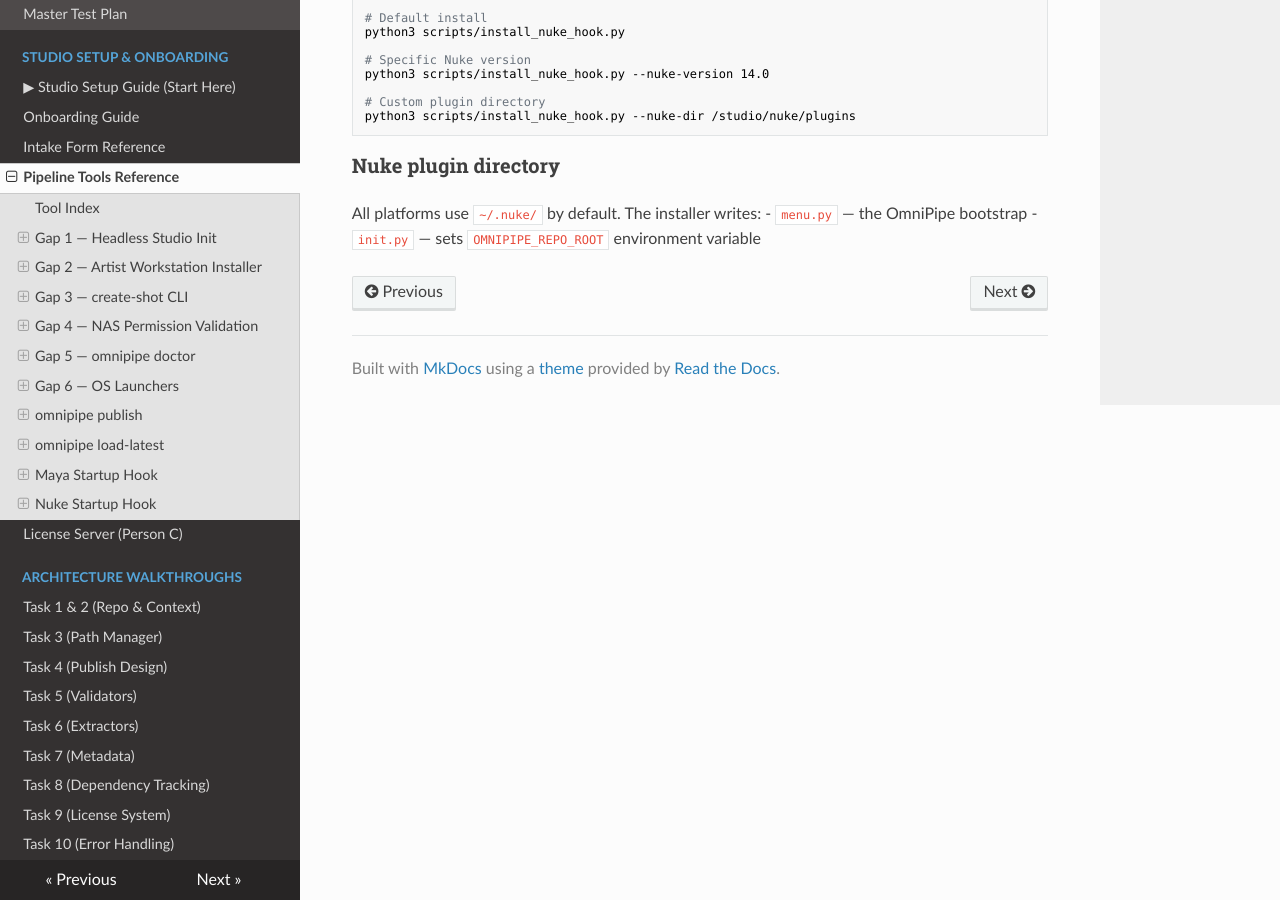
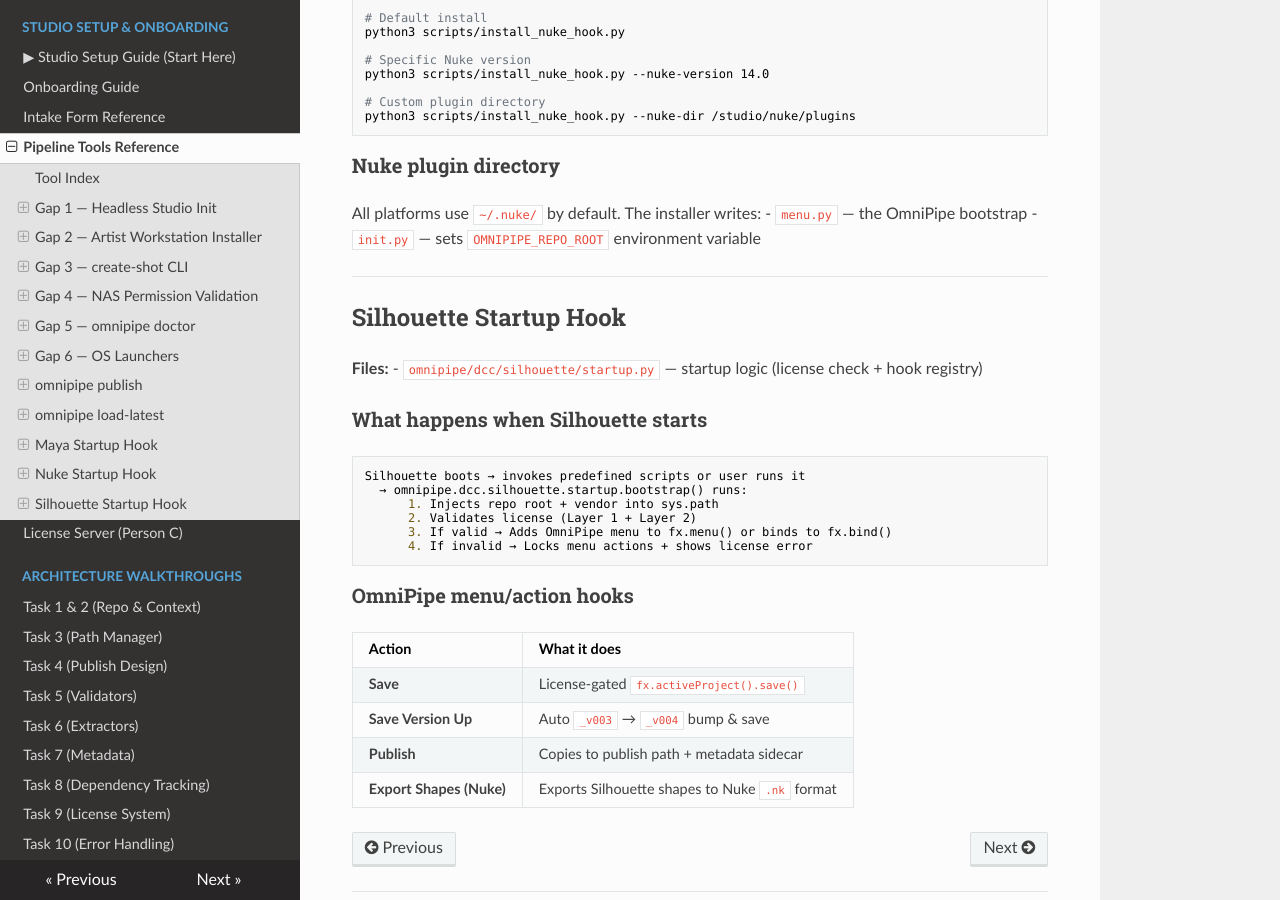
Before and after one commit to kamal-suryavanshi/OmniPipe, an MkDocs documentation site: the page built from docs/setup/pipeline_tools.md, in a window 1280 px wide and 900 px high, scrolled down 11529 px. Built offline with MkDocs 1.6.1, drawn with Linux system fonts in a browser that asks for light colours; nearby versions of some CDN libraries.

Commit message:
docs: Add Silhouette hook documentation to pipeline tools

````diff
--- a/docs/setup/pipeline_tools.md
+++ b/docs/setup/pipeline_tools.md
@@ -555,3 +555,30 @@
 All platforms use `~/.nuke/` by default. The installer writes:
 - `menu.py` — the OmniPipe bootstrap
 - `init.py` — sets `OMNIPIPE_REPO_ROOT` environment variable
+
+---
+
+## Silhouette Startup Hook
+
+**Files:**
+- `omnipipe/dcc/silhouette/startup.py` — startup logic (license check + hook registry)
+
+### What happens when Silhouette starts
+
+```
+Silhouette boots → invokes predefined scripts or user runs it
+  → omnipipe.dcc.silhouette.startup.bootstrap() runs:
+      1. Injects repo root + vendor into sys.path
+      2. Validates license (Layer 1 + Layer 2)
+      3. If valid → Adds OmniPipe menu to fx.menu() or binds to fx.bind()
+      4. If invalid → Locks menu actions + shows license error
+```
+
+### OmniPipe menu/action hooks
+
+| Action | What it does |
+|---|---|
+| **Save** | License-gated `fx.activeProject().save()` |
+| **Save Version Up** | Auto `_v003` → `_v004` bump & save |
+| **Publish** | Copies to publish path + metadata sidecar |
+| **Export Shapes (Nuke)** | Exports Silhouette shapes to Nuke `.nk` format |
````
